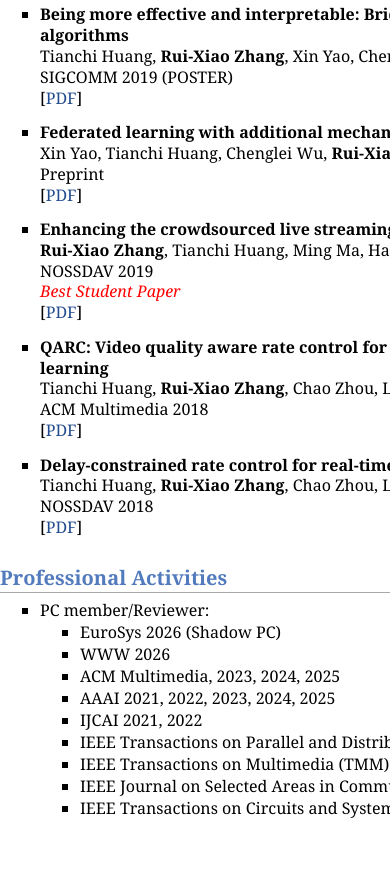
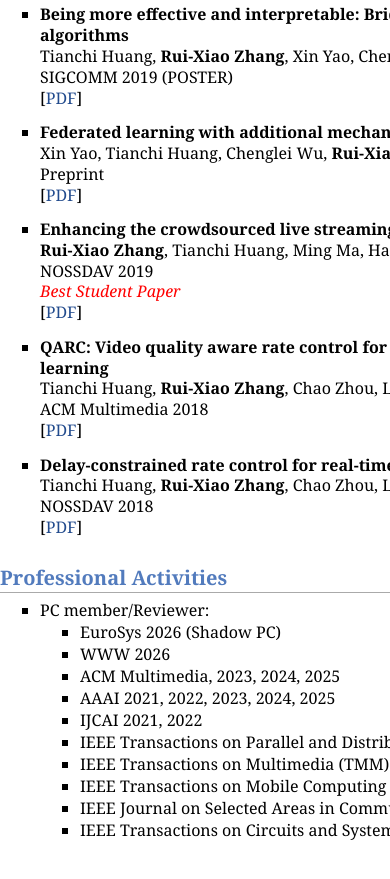
Before and after one commit to RuixiaoZhang/ruixiaozhang.github.io, a plain HTML site: page index.html in a window 390 px wide. Shown: the part 4742-5621 px from the top of the page. Drawn offline with Linux system fonts and the light colour scheme.

Commit message:
Add IEEE Transactions on Mobile Computing to list

```diff
--- a/index.html
+++ b/index.html
@@ -492,6 +492,7 @@
 					<li>IJCAI 2021, 2022</li>
 					<li>IEEE Transactions on Parallel and Distributed Systems (TPDS)</li>
 					<li>IEEE Transactions on Multimedia (TMM)</li>
+					<li>IEEE Transactions on Mobile Computing (TMC)</li>
 					<li>IEEE Journal on Selected Areas in Communications (JSAC)</li>
                     <li>IEEE Transactions on Circuits and Systems for Video Technology (TCSVT)</li>
 				</ul>
```
